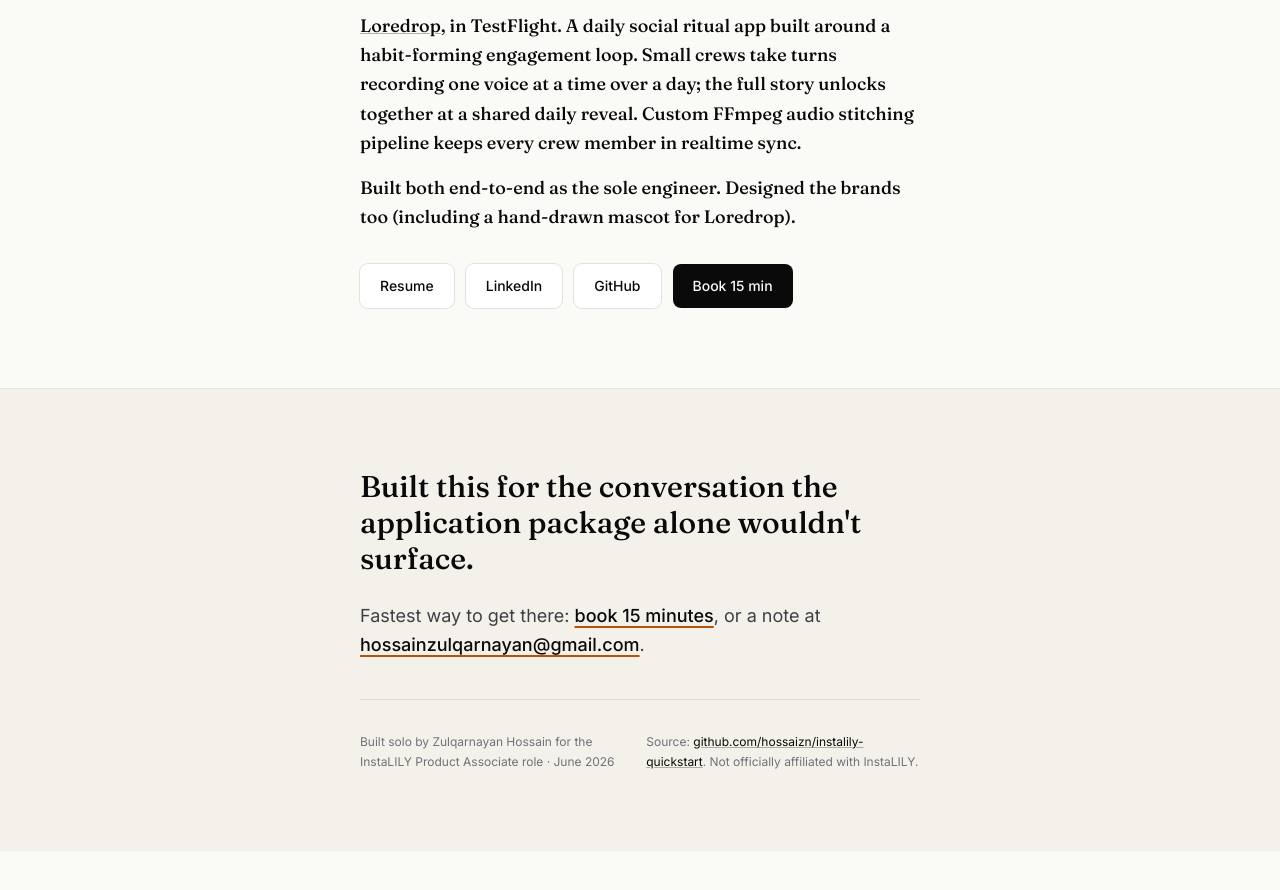
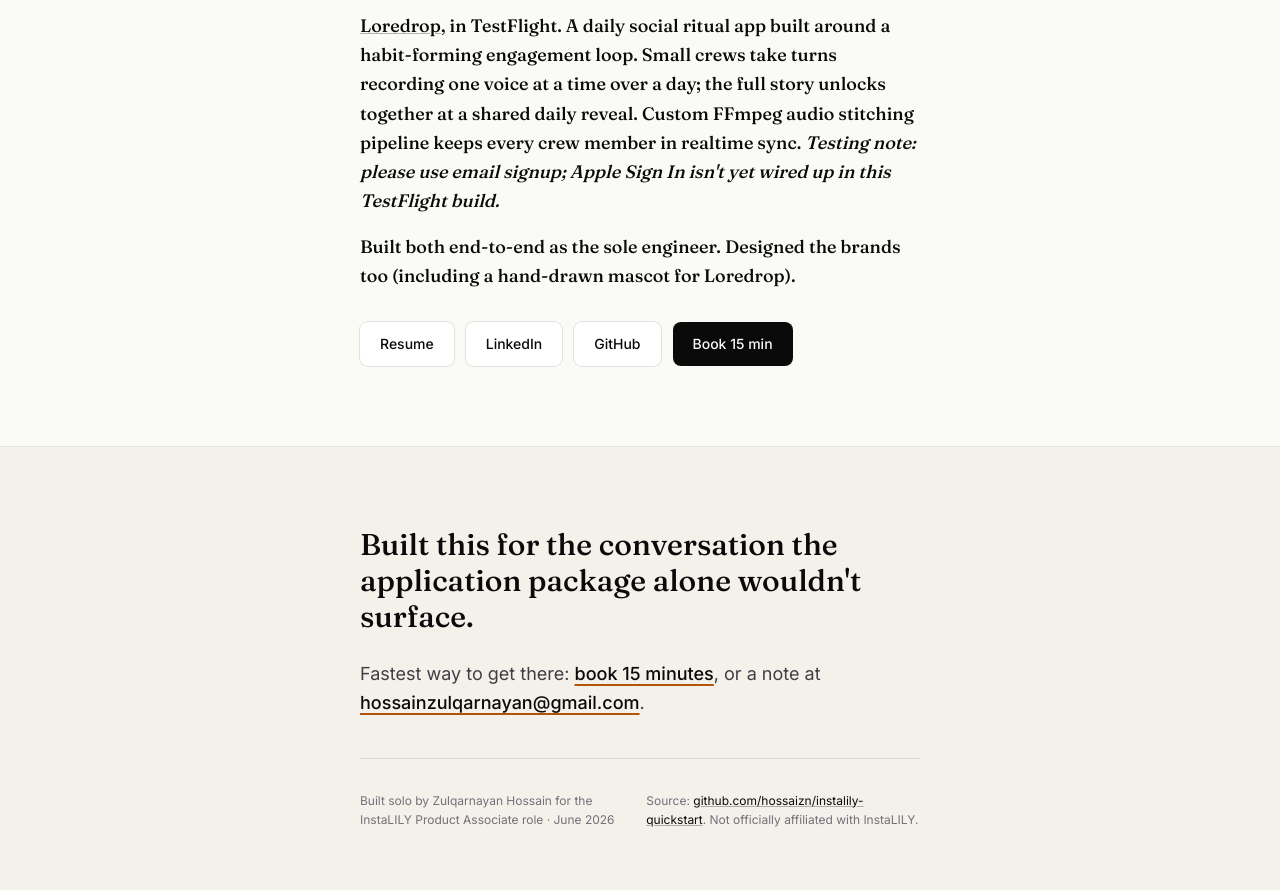
Before and after one commit to hossaizn/instalily-quickstart, a React (Vite) app: page / in a window 1280 px wide. Shown: the part 3240-4130 px from the top of the page. Before the commit the page ends 4091 px from the top, so only its background shows below. Built offline with nearby package versions, Linux system fonts and the light colour scheme.

Commit message:
fix(loredrop): add TestFlight testing note (use email signup, Apple Sign In not yet wired) to both resume and Application Hub

```diff
--- a/public/resume.html
+++ b/public/resume.html
@@ -215,7 +215,7 @@
         <a class="entry-link" href="https://testflight.apple.com/join/uCazTMt2">TestFlight &rarr;</a>
       </div>
       <p class="entry-tagline">A daily social ritual app, built around a habit-forming engagement loop.</p>
-      <p class="entry-desc">Designed the mechanic and shipped to TestFlight. Small crews take turns recording one voice at a time over a day; the full story unlocks together at a shared daily reveal. Owned product, engineering, brand (including a hand-drawn mascot), and a multi-source audio stitching pipeline that keeps every crew member in realtime sync. Tech: Swift 6, SwiftUI, Supabase, Postgres, Edge Functions, FFmpeg.</p>
+      <p class="entry-desc">Designed the mechanic and shipped to TestFlight. Small crews take turns recording one voice at a time over a day; the full story unlocks together at a shared daily reveal. Owned product, engineering, brand (including a hand-drawn mascot), and a multi-source audio stitching pipeline that keeps every crew member in realtime sync. Tech: Swift 6, SwiftUI, Supabase, Postgres, Edge Functions, FFmpeg. <em>Testing note: please use email signup; Apple Sign In isn't yet wired up in this TestFlight build.</em></p>
     </div>
   </div>
 
--- a/src/pages/ApplicationHub.tsx
+++ b/src/pages/ApplicationHub.tsx
@@ -133,7 +133,7 @@
               <a href="https://apps.apple.com/us/app/primrose-eve-menopause/id6778547618" target="_blank" rel="noopener noreferrer" className="underline decoration-ink/30 hover:decoration-ink">Primrose &amp; Eve</a>, live on the App Store. A privacy-first doctor-visit advocacy app for perimenopause where user data never leaves the phone. On-device statistical Pattern Engine, AI-generated Smart Report layer, StoreKit 2, Cloudflare Workers, DeviceCheck.
             </p>
             <p>
-              <a href="https://testflight.apple.com/join/uCazTMt2" target="_blank" rel="noopener noreferrer" className="underline decoration-ink/30 hover:decoration-ink">Loredrop</a>, in TestFlight. A daily social ritual app built around a habit-forming engagement loop. Small crews take turns recording one voice at a time over a day; the full story unlocks together at a shared daily reveal. Custom FFmpeg audio stitching pipeline keeps every crew member in realtime sync.
+              <a href="https://testflight.apple.com/join/uCazTMt2" target="_blank" rel="noopener noreferrer" className="underline decoration-ink/30 hover:decoration-ink">Loredrop</a>, in TestFlight. A daily social ritual app built around a habit-forming engagement loop. Small crews take turns recording one voice at a time over a day; the full story unlocks together at a shared daily reveal. Custom FFmpeg audio stitching pipeline keeps every crew member in realtime sync. <em className="italic">Testing note: please use email signup; Apple Sign In isn't yet wired up in this TestFlight build.</em>
             </p>
             <p>
               Built both end-to-end as the sole engineer. Designed the brands too (including a hand-drawn mascot for Loredrop).
```
